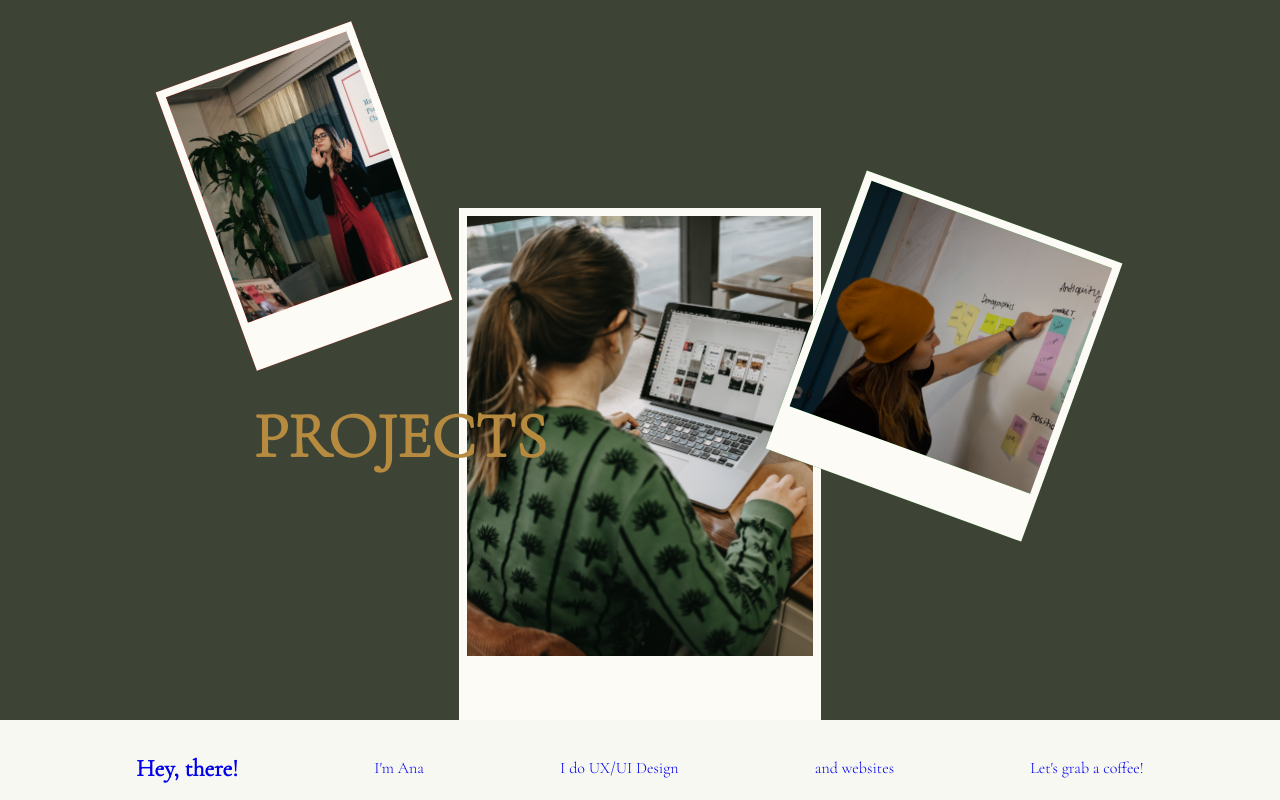
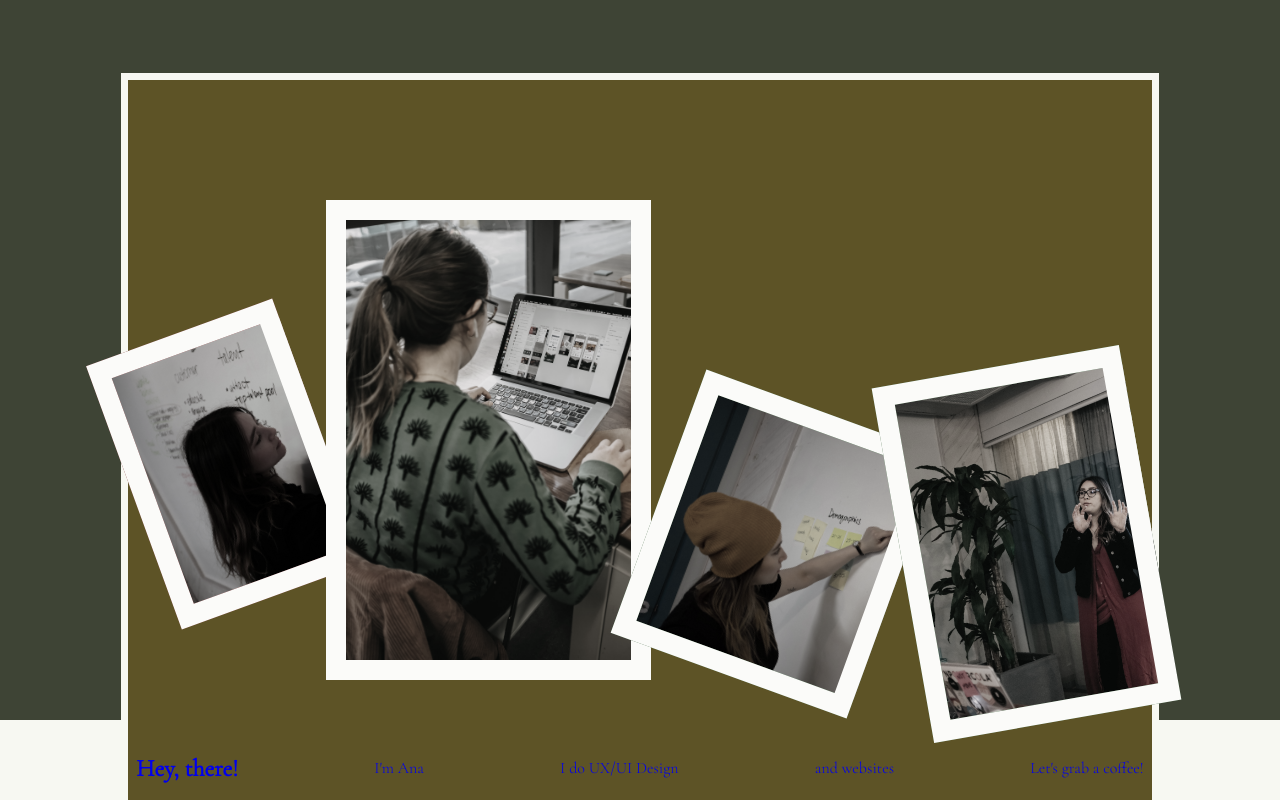
Before and after one commit to makeespresso/leportafollie-, a React (Create React App) app in the folder leportafollie/: page /UxuiDesign in a window 1280 px wide. Shown: the top 800 px of the page. Built offline with nearby package versions, Linux system fonts and the light colour scheme.

Commit message:
ux.ui header done

```diff
--- a/leportafollie/src/App.css
+++ b/leportafollie/src/App.css
@@ -268,19 +268,27 @@ width: 90%;
   color:#FCFBF6;
   background-color: #3E4435;
   display: flex;
+  justify-content: center;
+  align-items: center;
   flex-direction:column;
-  align-items: flex-end;
-  position: relative;
   z-index:1;
+  /* align-items: flex-end; */
+  /* position: relative; */
 }
 
 .z-index{
-  height: 100%;
-  width: 100%;
+  height: 90%;
+  width: 80%;
   display: flex;
+  align-items: center;
   z-index: -0;
   position: absolute;
-  justify-content: space-around;
+  justify-content: space-evenly;
+  background-color: #5D5326;
+  border-top: 7px solid #F7F8F2;
+  border-left: 7px solid #F7F8F2;
+  border-right: 7px solid #F7F8F2;
+  /* background-color: #3E4435; */
   /* background-image: url('./img/plant.png');
   background-repeat: no-repeat;
   background-size: cover;
@@ -294,18 +302,19 @@ height: 30vh;
 width: 15vw;
 order:1;
 position: relative;
-background-image: url('./img/HeroImg3.jpg');
+background-image: url('./img/HeroImg4.jpg');
 background-size: cover;
 background-repeat: no-repeat;
-border: #FCFBF6 .5em solid;
-border-bottom: 3em solid #FCFBF6;
+border: #FCFBF6 1.3em solid;
 transform: rotate(-20deg);
 margin-top: 3rem;
+-webkit-filter: grayscale(80%); /* Safari 6.0 - 9.0 */
+    filter: grayscale(70%);
 }
 
 .HeroImg2{
 background-color: yellow;
-position: absolute;
+/* position: absolute; */
 height: 55vh;
 width:27vw;
 order:2;
@@ -316,15 +325,17 @@ align-items: center;
 background-image: url('./img/HeroImg1.jpg');
 background-size: cover;
 background-repeat: no-repeat;
-border: #FCFBF6 .5em solid;
-border-bottom: 4em solid #FCFBF6;
+border: #FCFBF6 1.3em solid;
+-webkit-filter: grayscale(80%); /* Safari 6.0 - 9.0 */
+    filter: grayscale(70%);
 }
 
 .Texth1 h1{
   text-transform: uppercase;
   font-size: 4em;
   margin-left: -30rem;
-  color: #B68B40;
+  color: #DBA089;
+  z-index: 100;
 }
 
 .HeroImg3{
@@ -337,10 +348,29 @@ margin-top: 13rem;
 background-image: url('./img/HeroImg2.jpg');
 background-size: cover;
 background-repeat: no-repeat;
-border: #FCFBF6 .5em solid;
-border-bottom: 3em solid #FCFBF6;
+border: #FCFBF6 1.3em solid;
 transform: rotate(20deg);
+-webkit-filter: grayscale(80%); /* Safari 6.0 - 9.0 */
+filter: grayscale(70%);
+
+
 }
+
+.HeroImg4{
+  background-color: green;
+  height: 40vh;
+  width:20vw;
+  order:3;
+  position: relative;
+  margin-top: 13rem;
+  background-image: url('./img/HeroImg3.jpg');
+  background-size: cover;
+  background-repeat: no-repeat;
+  border: #FCFBF6 1.3em solid;
+  transform: rotate(-10deg);
+  -webkit-filter: grayscale(80%); /* Safari 6.0 - 9.0 */
+    filter: grayscale(70%);
+  }
 
 
 /* BANNER PROJECTS */
--- a/leportafollie/src/components/DesignHeroImg.jsx
+++ b/leportafollie/src/components/DesignHeroImg.jsx
@@ -7,8 +7,11 @@ export default class DesignHeroImg extends Component {
         <div className="HeroDiv">
             <div className="z-index">
             <div className="HeroImg1"></div>
-            <div className="HeroImg2 Texth1"><h1>Projects</h1></div>
+            <div className="HeroImg2 Texth1">
+            {/* <h1>Projects</h1> */}
+            </div>
             <div className="HeroImg3"></div>
+            <div className="HeroImg4"></div>
             </div>
             </div>
 </>
```
Also changed, not shown: leportafollie/src/img/HeroImg4.jpg (added).
